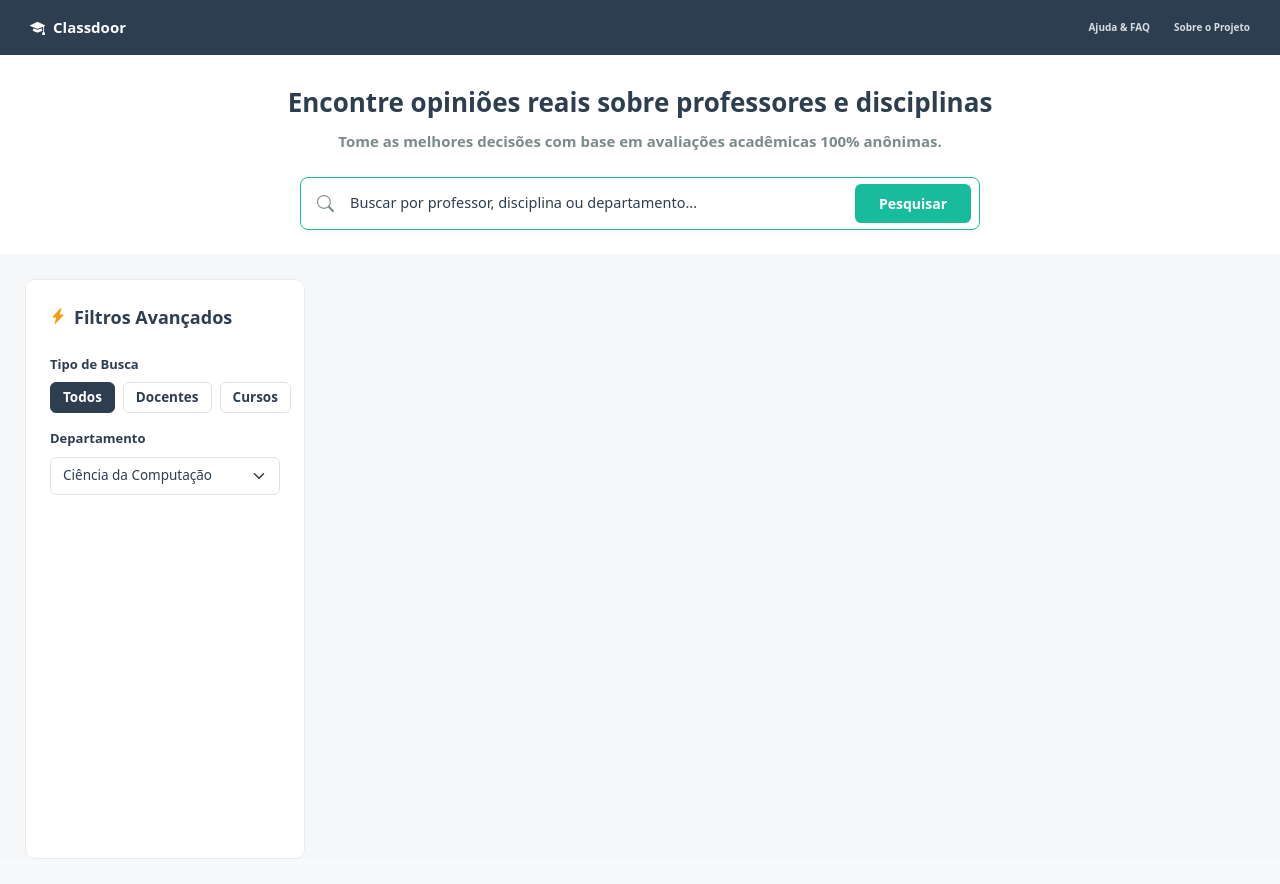
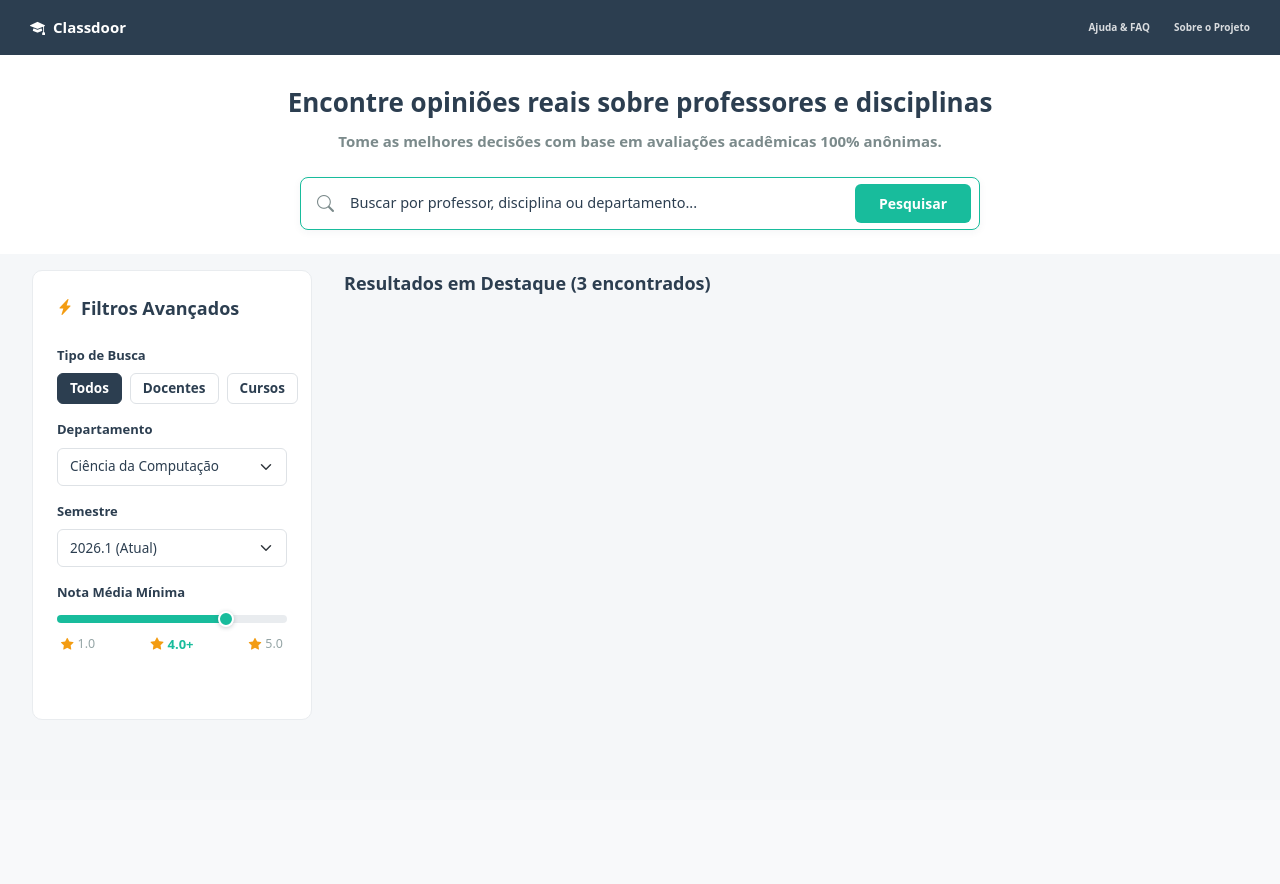
Before and after one commit to Gabriel-Aragao/classdoor-frontend, a React (Vite) app: page /home in a window 1280 px wide. After the commit the page ends 800 px from the top, so only its background shows below. Built offline with nearby package versions, Linux system fonts and the light colour scheme.

Commit message:
feat: criação do Ratingfilter

```diff
--- a/src/app/App.css
+++ b/src/app/App.css
@@ -323,7 +323,7 @@
 
 .filter-card {
   width: 280px;
-  height: 580px;
+  height: 450px;
   border: 1px solid #E9ECEF;
   background-color: white;
   margin: 25px;
@@ -384,6 +384,61 @@
   box-shadow: 0 0 0 2px rgba(24, 188, 156, 0.15);
   outline: none;
 }
+
+/* Rating Filter Slider */
+.rating-slider-wrapper {
+  position: relative;
+  display: flex;
+  align-items: center;
+  padding: 4px 0;
+}
+
+.rating-slider {
+  -webkit-appearance: none;
+  appearance: none;
+  width: 100%;
+  height: 8px;
+  border-radius: 999px;
+  outline: none;
+  cursor: pointer;
+  margin: 0;
+  transition: background 0.1s ease;
+}
+
+.rating-slider::-webkit-slider-thumb {
+  -webkit-appearance: none;
+  appearance: none;
+  width: 16px;
+  height: 16px;
+  border-radius: 50%;
+  background: #18bc9c;
+  border: 2.5px solid #ffffff;
+  box-shadow: 0 1px 4px rgba(44, 62, 80, 0.25);
+  cursor: pointer;
+  transition: transform 0.12s ease, box-shadow 0.12s ease;
+}
+
+.rating-slider::-webkit-slider-thumb:hover,
+.rating-slider:active::-webkit-slider-thumb {
+  transform: scale(1.18);
+  box-shadow: 0 2px 6px rgba(24, 188, 156, 0.45);
+}
+
+.rating-slider::-moz-range-thumb {
+  width: 16px;
+  height: 16px;
+  border-radius: 50%;
+  background: #18bc9c;
+  border: 2.5px solid #ffffff;
+  box-shadow: 0 1px 4px rgba(44, 62, 80, 0.25);
+  cursor: pointer;
+}
+
+.rating-slider::-moz-range-track {
+  background: transparent;
+  border: none;
+}
+
 
 .auth-shell {
   width: 100%;
--- /dev/null
+++ b/src/components/RatingFilter.jsx
@@ -0,0 +1,83 @@
+function RatingFilter({
+  label = 'Nota Média Mínima',
+  value = 4.0,
+  onChange,
+  min = 1.0,
+  max = 5.0,
+  step = 0.5,
+  className = '',
+  id = 'rating-filter-slider'
+}) {
+  const numericValue = typeof value === 'number' && !isNaN(value) ? value : (parseFloat(value) || 4.0);
+  const percentage = Math.min(Math.max(((numericValue - min) / (max - min)) * 100, 0), 100);
+
+  const handleChange = (e) => {
+    const val = parseFloat(e.target.value);
+    if (onChange) {
+      onChange(val);
+    }
+  };
+
+  return (
+    <div className={`rating-filter-group ${className}`.trim()}>
+      {label && (
+        <label
+          htmlFor={id}
+          className="fw-semibold mb-2 d-block"
+          style={{ fontSize: '13px', color: '#2C3E50' }}
+        >
+          {label}
+        </label>
+      )}
+
+      <div className="rating-slider-wrapper">
+        <input
+          type="range"
+          id={id}
+          min={min}
+          max={max}
+          step={step}
+          value={numericValue}
+          onChange={handleChange}
+          className="rating-slider w-100"
+          style={{
+            background: `linear-gradient(to right, #18bc9c 0%, #18bc9c ${percentage}%, #e9ecef ${percentage}%, #e9ecef 100%)`
+          }}
+          aria-label={label}
+        />
+      </div>
+
+      <div className="d-flex justify-content-between align-items-center mt-2 px-1 user-select-none">
+        <span
+          className="d-flex align-items-center text-muted"
+          style={{ fontSize: '12.5px', cursor: 'pointer' }}
+          onClick={() => onChange && onChange(min)}
+          title={`Definir ${min.toFixed(1)}`}
+        >
+          <i className="bi bi-star-fill text-warning me-1"></i>
+          {min.toFixed(1)}
+        </span>
+
+        <span
+          className="d-flex align-items-center fw-bold"
+          style={{ fontSize: '13px', color: '#18BC9C' }}
+        >
+          <i className="bi bi-star-fill text-warning me-1"></i>
+          {numericValue.toFixed(1)}+
+        </span>
+
+        <span
+          className="d-flex align-items-center text-muted"
+          style={{ fontSize: '12.5px', cursor: 'pointer' }}
+          onClick={() => onChange && onChange(max)}
+          title={`Definir ${max.toFixed(1)}`}
+        >
+          <i className="bi bi-star-fill text-warning me-1"></i>
+          {max.toFixed(1)}
+        </span>
+      </div>
+    </div>
+  );
+}
+
+export default RatingFilter;
--- a/src/features/auth/HomePage.jsx
+++ b/src/features/auth/HomePage.jsx
@@ -4,6 +4,7 @@
 import SearchBar from '../../components/SearchBar';
 import FilterButton from '../../components/FilterButton';
 import FilterSelect from '../../components/FilterSelect';
+import RatingFilter from '../../components/RatingFilter';
 import { authService } from '../../services/authService';
 import { DEPARTMENTS } from '../../services/mockCatalogData';
 
@@ -14,8 +15,21 @@
 
   const [tipobusca, setTipoBusca] = useState('Todos');
   const [departamento, setDepartamento] = useState('Ciência da Computação');
-  const [semestre, setSemestre] = useState('');
-  const [notaMinima, setNotaMinima] = useState('');
+  const [semestre, setSemestre] = useState('2026.1 (Atual)');
+  const [notaMinima, setNotaMinima] = useState(4.0);
+  // lista apenas para testes.
+  const SEMESTERTests = [
+  '2026.1 (Atual)',
+  '1º Semestre',
+  '2º Semestre',
+  '3º Semestre',
+  '4º Semestre',
+  '5º Semestre',
+  '6º Semestre',
+  '7º Semestre',
+  '8º Semestre'
+];
+
 
   const handleSearch = (searchTerm) => {
     if (!searchTerm?.trim()) return;
@@ -41,7 +55,8 @@
         />
       </div>
 
-      <div className="filter-card p-3">
+      <div className="container-fluid d-flex align-items-start gap-4 px-3 px-lg-4 pt-2 pb-4">
+        <aside className="filter-card p-3 m-2 flex-shrink-0" style={{ marginTop: '-8px' }}>
           <div className="d-flex gap-2 mb-3 p-2">
             <i className="bi bi-lightning-charge-fill text-warning"></i>
             <p className="fw-bold mb-0" style={{ fontSize: '18px', color: '#2C3E50' }}>
@@ -75,7 +90,34 @@
             options={DEPARTMENTS}
             className="mx-2 mb-3"
           />
+          <FilterSelect
+            label="Semestre"
+            value={semestre}
+            onChange={(e) => setSemestre(e.target.value)}
+            options={SEMESTERTests}
+            className="mx-2 mb-3"
+          />
+
+          <RatingFilter
+            label="Nota Média Mínima"
+            value={notaMinima}
+            onChange={(val) => setNotaMinima(val)}
+            className="mx-2 mb-3"
+          />
+        </aside>
+
+
+        <main className="flex-grow-1 pt-2">
+          <div className="d-flex align-items-center justify-content-between mb-3">
+            <p className="fw-bold mb-0" style={{ fontSize: '18px', color: '#2C3E50' }}>
+              Resultados em Destaque (3 encontrados)
+            </p>
           </div>
+
+
+        </main>
+      </div>
+
     </div>
   );
 }
```
Lines whose indentation alone changed are shown as unchanged.
